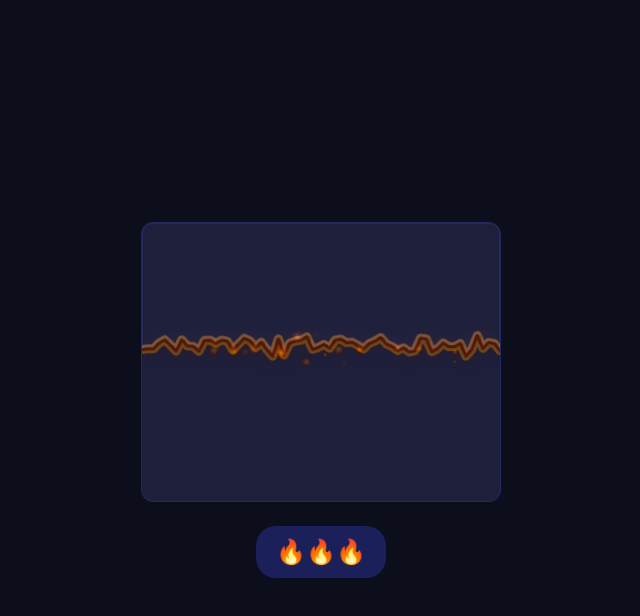
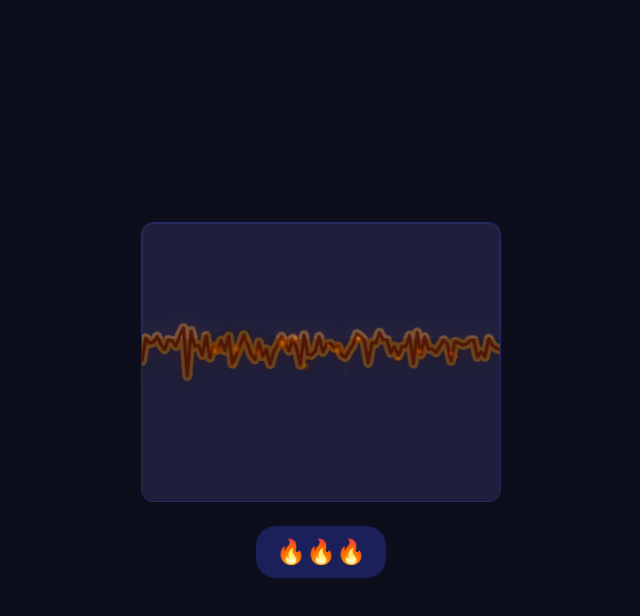
Before and after one commit to nadiavalko/meditation-app, a website: page public/burn-prototype/index.html in a window 1280 px wide. Both pictures are taken after a click on the button "🔥🔥🔥". Shown: the whole page, without its empty margins (319-959 px from the left). Drawn offline with Linux system fonts and the light colour scheme.

Commit message:
Use fire mask SVG in burn prototype with persistent mask burn and hidden live textarea

```diff
--- a/public/burn-prototype/index.html
+++ b/public/burn-prototype/index.html
@@ -94,7 +94,7 @@
     <script>
       const EFFECT_W = 360;
       const EFFECT_H = 280;
-      const EDGE_POINTS = 64;
+      const EDGE_POINTS = 96;
       const MAX_PARTICLES = 36;
 
       const field = document.getElementById("burnField");
@@ -102,6 +102,8 @@
       const canvas = document.getElementById("burnCanvas");
       const button = document.getElementById("burnBtn");
       const ctx = canvas.getContext("2d");
+      const fireMaskImg = new Image();
+      fireMaskImg.src = "/assets/fire mask.svg";
 
       let burning = false;
 
@@ -187,6 +189,7 @@
         burning = true;
         button.disabled = true;
         input.disabled = true;
+        input.style.visibility = "hidden";
 
         const dpr = Math.min(window.devicePixelRatio || 1, 2);
         canvas.width = Math.round(EFFECT_W * dpr);
@@ -197,15 +200,29 @@
         render.width = EFFECT_W;
         render.height = EFFECT_H;
         const rctx = render.getContext("2d");
+        const burnMask = document.createElement("canvas");
+        burnMask.width = EFFECT_W;
+        burnMask.height = EFFECT_H;
+        const mctx = burnMask.getContext("2d");
         const snapshot = buildSnapshot();
 
         const particles = [];
         const rim = [];
+        const segmentNoise = Array.from({ length: EDGE_POINTS }, (_, i) => ({
+          amp: 0.7 + Math.random() * 1.1,
+          phase: Math.random() * Math.PI * 2,
+          speed: 0.4 + Math.random() * 1.6,
+          spike: (i % 6 === 0 ? 1 : 0) * (4 + Math.random() * 12),
+        }));
         let lastSpawn = 0;
         const duration = 5200;
         const linger = 650;
         const originY = EFFECT_H;
         const noiseAmp = EFFECT_H * 0.07;
+        const maskAspect = 3141 / 2480;
+        const maskW = EFFECT_W * 1.16;
+        const maskH = maskW * maskAspect;
+        const topEdgeOffset = maskH * 0.038;
         let start = 0;
 
         function spawnParticles(now) {
@@ -262,40 +279,59 @@
           for (let i = 0; i < EDGE_POINTS; i += 1) {
             const u = i / (EDGE_POINTS - 1);
             const x = u * EFFECT_W;
-            const n1 = fbm(u * 4.1, 0.2, elapsed * 0.0011);
-            const n2 = fbm(u * 9.1, 1.7, elapsed * 0.0019);
-            const y = frontY + (n1 - 0.5) * noiseAmp + (n2 - 0.5) * noiseAmp * 0.45;
+            const seg = segmentNoise[i];
+            const n1 = fbm(u * 4.6, 0.24, elapsed * 0.0012 * seg.speed);
+            const n2 = fbm(u * 12.2, 1.9, elapsed * 0.0023 * seg.speed);
+            const jitter = Math.sin(seg.phase + elapsed * 0.0021 * seg.speed) * noiseAmp * 0.18 * seg.amp;
+            const y =
+              frontY +
+              (n1 - 0.5) * noiseAmp * 1.2 * seg.amp +
+              (n2 - 0.5) * noiseAmp * 0.9 +
+              jitter +
+              seg.spike;
             rim.push({ x, y });
           }
 
           rctx.clearRect(0, 0, EFFECT_W, EFFECT_H);
           rctx.drawImage(snapshot, 0, 0);
 
+          // Persistent burn mask: once burned, stays burned.
+          mctx.save();
+          mctx.fillStyle = "#fff";
+          if (fireMaskImg.complete) {
+            const maskEdgeY = frontY + (fbm(1.2, 0.7, elapsed * 0.0016) - 0.5) * 10;
+            const drawY = maskEdgeY - topEdgeOffset;
+            const xJitter = (fbm(2.8, 1.3, elapsed * 0.0024) - 0.5) * 22;
+            mctx.drawImage(fireMaskImg, -((maskW - EFFECT_W) * 0.5) + xJitter, drawY, maskW, maskH);
+            mctx.globalAlpha = 0.65;
+            mctx.drawImage(fireMaskImg, -((maskW - EFFECT_W) * 0.5) - xJitter * 0.4, drawY + 6, maskW, maskH);
+            mctx.globalAlpha = 1;
+          }
+          const floorY = Math.max(0, Math.min(EFFECT_H, frontY - 6));
+          mctx.fillRect(0, floorY, EFFECT_W, EFFECT_H - floorY);
+          mctx.restore();
+
+          // Apply mask to remove burned area from snapshot.
           rctx.save();
           rctx.globalCompositeOperation = "destination-out";
-          const w = EFFECT_W / (EDGE_POINTS - 1);
-          for (const p of rim) {
-            if (p.y >= EFFECT_H) continue;
-            const y = Math.max(0, p.y);
-            rctx.fillRect(Math.max(0, p.x - w * 0.5), y, w + 1, EFFECT_H - y);
-          }
+          rctx.drawImage(burnMask, 0, 0);
           rctx.restore();
 
           rctx.save();
           rctx.lineJoin = "round";
           rctx.lineCap = "round";
           rctx.globalCompositeOperation = "lighter";
-          rctx.shadowColor = "rgba(77,16,5,0.72)";
-          rctx.shadowBlur = 15;
-          rctx.strokeStyle = "rgba(218,139,0,0.38)";
-          rctx.lineWidth = 9;
+          rctx.shadowColor = "rgba(77,16,5,0.82)";
+          rctx.shadowBlur = 17;
+          rctx.strokeStyle = "rgba(218,139,0,0.36)";
+          rctx.lineWidth = 10;
           rctx.beginPath();
           rim.forEach((p, i) => (i ? rctx.lineTo(p.x, p.y) : rctx.moveTo(p.x, p.y)));
           rctx.stroke();
           rctx.shadowBlur = 0;
           rctx.globalCompositeOperation = "source-over";
           rctx.strokeStyle = "rgba(77,16,5,0.86)";
-          rctx.lineWidth = 3;
+          rctx.lineWidth = 3.2;
           rctx.beginPath();
           rim.forEach((p, i) => (i ? rctx.lineTo(p.x, p.y) : rctx.moveTo(p.x, p.y)));
           rctx.stroke();
```
Also changed, not shown: .deploy-message.txt, public/assets/fire mask.svg (added).
